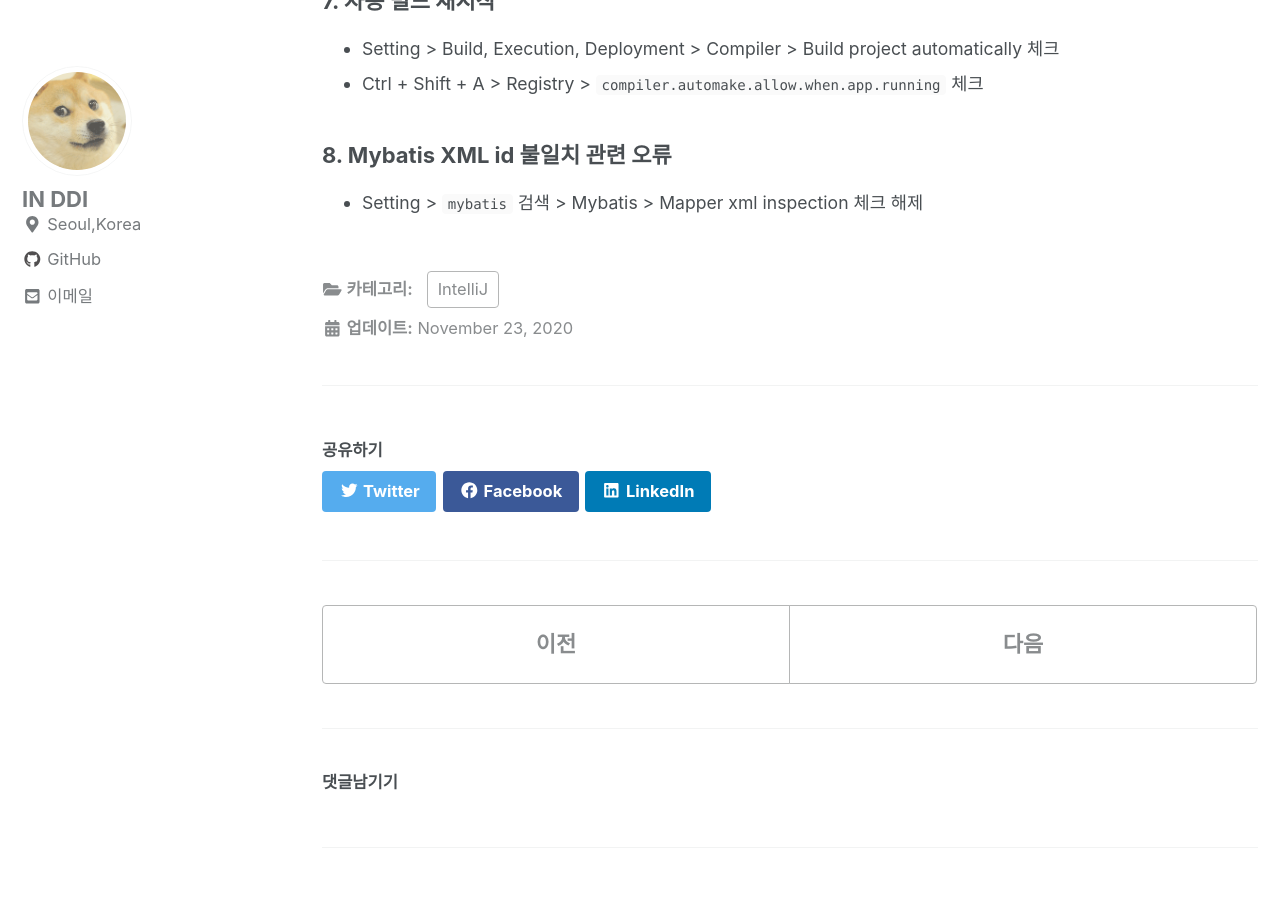
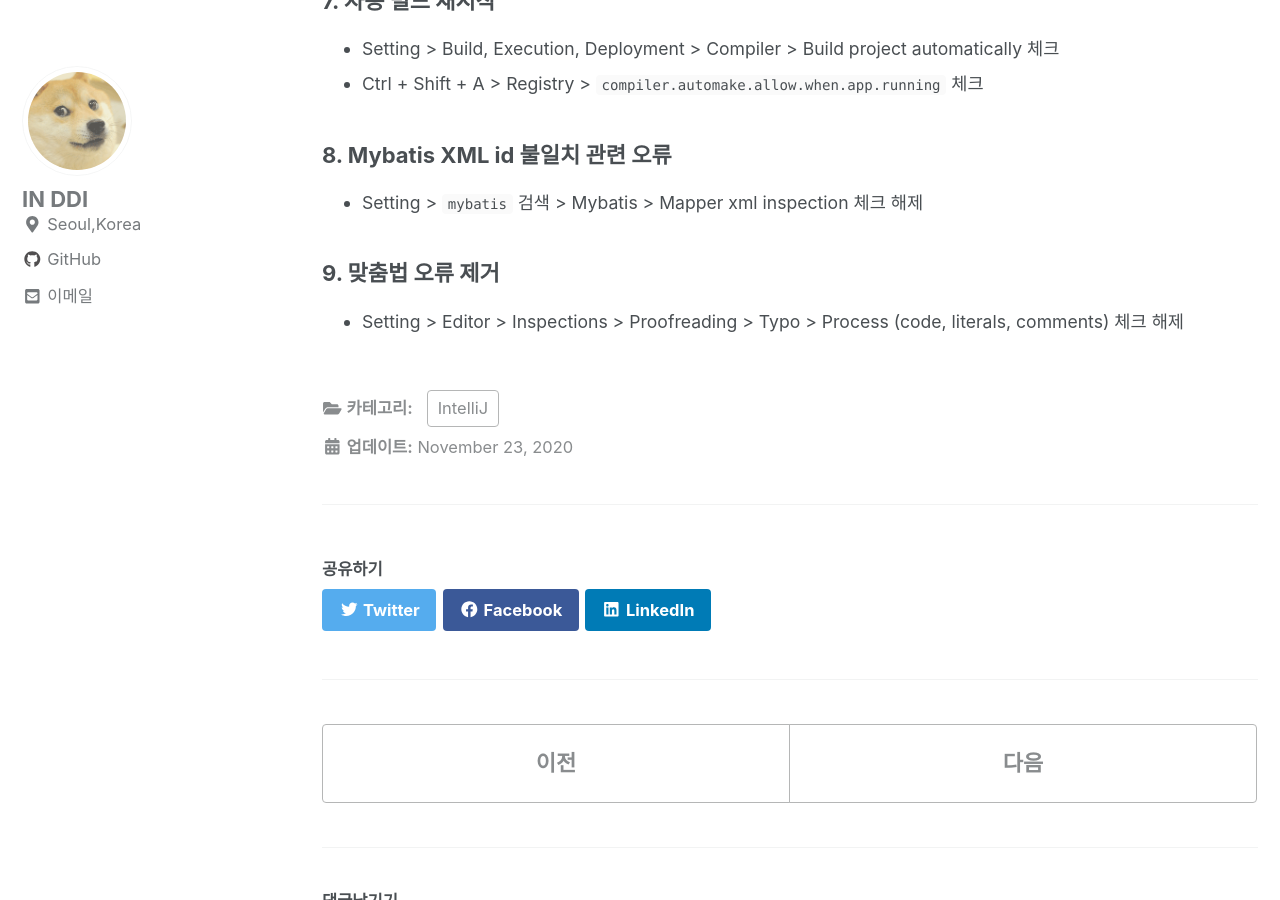
Before and after one commit to InSeok9068/inseok9068.github.io, a Jekyll site: the page built from _posts/intellij/2020-11-23-intellij-setting.md, in a window 1280 px wide and 900 px high, scrolled down 1293 px. Built offline with Jekyll 4.4.1, drawn with Linux system fonts in a browser that asks for light colours; cached includes are drawn as plain includes; nearby versions of some CDN libraries; comment, search, counter and statistics services are not loaded.

Commit message:
맞춤법 오류 제거 추가

```diff
--- a/_posts/intellij/2020-11-23-intellij-setting.md
+++ b/_posts/intellij/2020-11-23-intellij-setting.md
@@ -9,32 +9,46 @@ categories:
 ### 1. 단축키 설정
 
 #### 화면 전체 종료
+
 - Setting > Keymap > `Close` 검색 > Close All **(Ctrl + Shift + F4)** 변경 후 기존값 삭제
 
 #### ~~자동완성 -> 스마트 자동완성~~
+
 - ~~Setting > Keymap > `Completion` 검색 > SmartType **(Ctrl + Space)** 변경 후 기존값 삭제~~
 
 #### 화면 분할
+
 - Setting > Keymap > `Split` 검색 > Split Vertically **(Ctrl + Shift + F11)** 변경
 
 ### 2. Plugins 설치
+
 [플러그인 설치](https://inseok9068.github.io/intellij/intellij-plugins/)
 
 ### 3. Auto Imports 설정
+
 - Editor > General > Auto Import > Optimize imports on the fly (for courrent project), Add unambiguous imports on the fly 체크
 
 ### 4. Live Template 설정
+
 - Editor > Live Templates > 원하는 Templates 추가 및 사용할 applicable contexts 설정
 
 ### 5. Tomcat JSP 파일 자동 재시작
+
 - Tmocat > Edit Configuration > Server > On 'Update' action, On frame deactivation `Update classes and resources`
 
 ### 6. MultiModule 프로젝트 구성 시 Spring Boot Working directory 못찾는 현상
+
 - 해당프로젝트 Edit Configuration > Working directory > 해당 프로젝트 경로 절대 경로로 설정
 
 ### 7. 자동 빌드 재시작
+
 - Setting > Build, Execution, Deployment > Compiler > Build project automatically 체크
 - Ctrl + Shift + A > Registry > `compiler.automake.allow.when.app.running` 체크
 
 ### 8. Mybatis XML id 불일치 관련 오류
+
 - Setting > `mybatis` 검색 > Mybatis > Mapper xml inspection 체크 해제
+
+### 9. 맞춤법 오류 제거
+
+- Setting > Editor > Inspections > Proofreading > Typo > Process (code, literals, comments) 체크 해제
```
